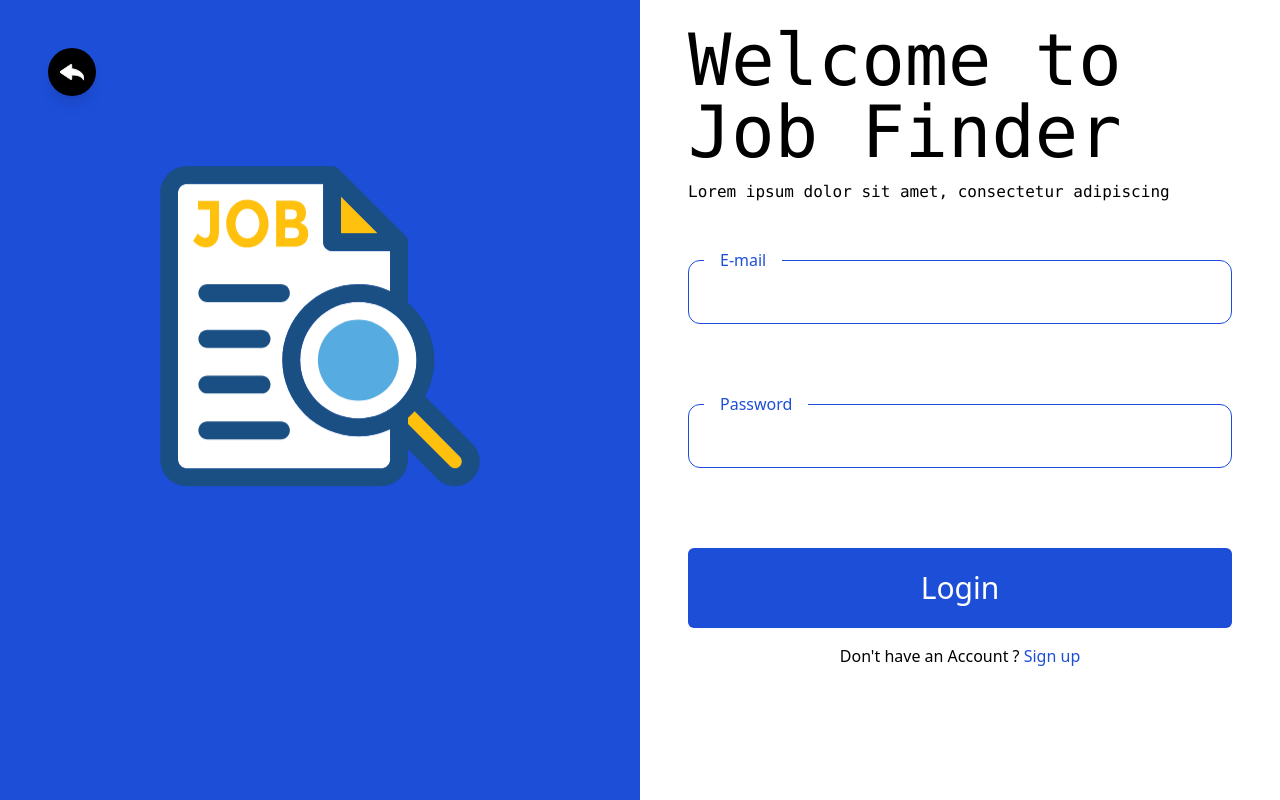
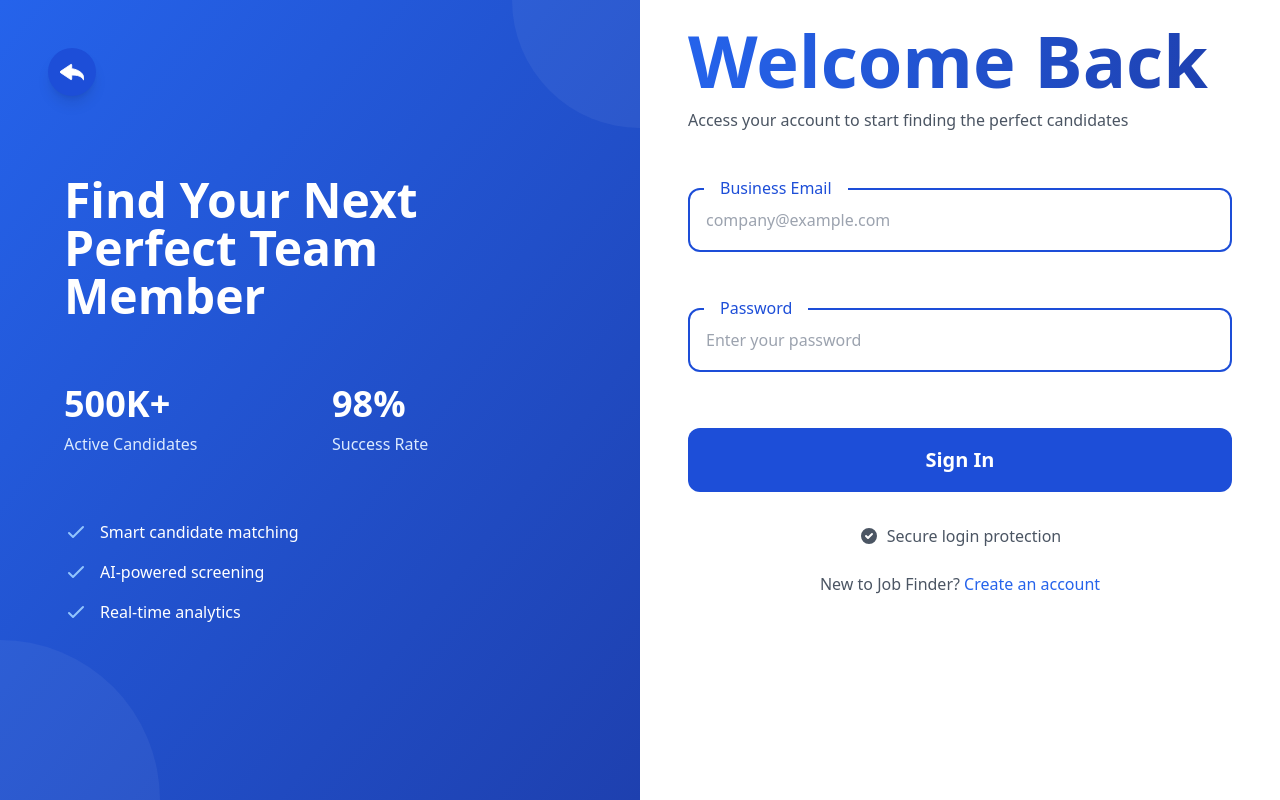
Before and after one commit to Ishikaza-das/JobFinder, a React (Vite) app in the folder frontend/: page /post-job/login in a window 1280 px wide. Built offline with nearby package versions, Linux system fonts and the light colour scheme; no server answers.

Commit message:
Comapny Login & signup ui chnage

```diff
--- a/frontend/package.json
+++ b/frontend/package.json
@@ -13,6 +13,7 @@
     "@react-oauth/google": "^0.12.1",
     "axios": "^1.7.7",
     "dotenv": "^16.4.5",
+    "framer-motion": "^12.1.0",
     "react": "^18.3.1",
     "react-dom": "^18.3.1",
     "react-router-dom": "^6.26.2"
--- a/frontend/src/App.jsx
+++ b/frontend/src/App.jsx
@@ -6,7 +6,7 @@ import Signup from './Auth/Pages/Signup'
 import Dashboard from './Pages/Dashboard'
 import { AuthProvider } from './Auth/store/AuthContext'
 import { ToastProvider } from './components/ToastContext'
-import { ProtectedRoute, PublicRoute } from "./Auth/Components/ProtectedRoute"
+import { ProtectedRoute, PublicRoute, ValidationRoute } from "./Auth/Components/ProtectedRoute"
 import Job from './Pages/Job'
 // import GoogleLogin from './Auth/Components/GoogleLogin'
 import Profile from './User/pages/Profile'
@@ -79,9 +79,9 @@ const router = createBrowserRouter([
   },
   {
     path:"/post-job/validate",
-    element:<ProtectedRoute>
+    element:<ValidationRoute>
       <ValidateEmail/>
-    </ProtectedRoute>
+    </ValidationRoute>
   }
 ])
 
--- a/frontend/src/Auth/Components/PostPanel.jsx
+++ b/frontend/src/Auth/Components/PostPanel.jsx
@@ -1,13 +1,53 @@
-import postsignup from "../../assets/post-signup.svg";
+import { motion } from 'framer-motion';
 
 export default function PostPanel() {
   return (
-    <div className='relative bg-blue-700 w-full lg:w-1/2 py-10 lg:py-0 flex items-center justify-center'>
-      <img
-        src={postsignup}
-        alt="Post Signup Illustration"
-        className="md:w-2/3 h-80 transform hover:scale-105 transition-all duration-700 ease-in-out animate-bounce-slow"
-      />
+    <div className='relative bg-gradient-to-br from-blue-600 to-blue-800 w-full lg:w-1/2 p-10 lg:p-16 flex flex-col justify-center'>
+      {/* Decorative Elements */}
+      <div className="absolute top-0 right-0 w-32 h-32 bg-white/5 rounded-bl-full" />
+      <div className="absolute bottom-0 left-0 w-40 h-40 bg-white/5 rounded-tr-full" />
+
+      {/* Content */}
+      <div className="relative z-10 text-white space-y-8">
+        <h2 className="text-4xl lg:text-5xl font-bold leading-tight">
+          Find Your Next
+          <span className="block">Perfect Team Member</span>
+        </h2>
+
+        {/* Stats */}
+        <div className="grid grid-cols-2 gap-6 py-8">
+          <div className="space-y-2">
+            <h3 className="text-3xl lg:text-4xl font-bold">500K+</h3>
+            <p className="text-blue-100">Active Candidates</p>
+          </div>
+          <div className="space-y-2">
+            <h3 className="text-3xl lg:text-4xl font-bold">98%</h3>
+            <p className="text-blue-100">Success Rate</p>
+          </div>
+        </div>
+
+        {/* Features */}
+        <div className="space-y-4">
+          <div className="flex items-center space-x-3">
+            <svg className="w-6 h-6 text-blue-300" fill="none" stroke="currentColor" viewBox="0 0 24 24">
+              <path strokeLinecap="round" strokeLinejoin="round" strokeWidth={2} d="M5 13l4 4L19 7" />
+            </svg>
+            <span>Smart candidate matching</span>
+          </div>
+          <div className="flex items-center space-x-3">
+            <svg className="w-6 h-6 text-blue-300" fill="none" stroke="currentColor" viewBox="0 0 24 24">
+              <path strokeLinecap="round" strokeLinejoin="round" strokeWidth={2} d="M5 13l4 4L19 7" />
+            </svg>
+            <span>AI-powered screening</span>
+          </div>
+          <div className="flex items-center space-x-3">
+            <svg className="w-6 h-6 text-blue-300" fill="none" stroke="currentColor" viewBox="0 0 24 24">
+              <path strokeLinecap="round" strokeLinejoin="round" strokeWidth={2} d="M5 13l4 4L19 7" />
+            </svg>
+            <span>Real-time analytics</span>
+          </div>
+        </div>
+      </div>
     </div>
   );
 }
--- a/frontend/src/Auth/Components/ProtectedRoute.jsx
+++ b/frontend/src/Auth/Components/ProtectedRoute.jsx
@@ -10,3 +10,7 @@ export const PublicRoute = ({ children }) => {
     const { user } = useAuth();
     return !user ? children : <Navigate to="/dashboard" />;
 };
+
+export const ValidationRoute = ({ children }) => {
+    return children;
+}
--- a/frontend/src/Auth/Components/ValidateEmail.jsx
+++ b/frontend/src/Auth/Components/ValidateEmail.jsx
@@ -1,34 +1,57 @@
-const ValidateEmail = ({ onClose }) => {
+import PostPanel from '../Components/PostPanel';
 
-  const verify = () =>{
-    onClose();
-  }
+const ValidateEmail = () => {
+
 
   return (
-    <div className="fixed inset-0 flex items-center justify-center z-50 min-h-screen min-w-full">
-      <div className="fixed inset-0 bg-black/50 backdrop-blur-sm" onClick={onClose}></div>
-      <div className="bg-white p-8 rounded-lg shadow-xl z-10 relative w-[90%] max-w-md">
-        <h2 className="text-2xl font-bold mb-4 text-center text-blue-700">Verify Your Email</h2>
-        <p className="text-gray-600 text-center mb-6">Please check your email to enter pin</p>
+    <div className="flex flex-col lg:flex-row min-h-screen">
+  {/* Left Side */}
+  <div className="w-full lg:w-1/2 bg-white px-8 py-12 lg:px-16 flex items-center">
+    <div className="w-full max-w-md mx-auto">
+      {/* Header */}
+      <h1 className="text-3xl font-bold text-gray-800">
+        Check your email
+      </h1>
+      <p className="mt-3 text-gray-600">
+        We've sent a verification code to your email
+      </p>
 
-        <div className="flex flex-col items-center space-y-4">
+      {/* Form */}
+      <form className="mt-12 space-y-8">
+        <div className="relative">
+          <label className="text-blue-600 absolute -top-3 left-4 bg-white px-2 text-sm">
+            Verification Code
+          </label>
           <input
             type="text"
-            className="w-full px-4 py-3 border border-gray-300 rounded-lg focus:outline-none focus:ring-2 focus:ring-blue-500 text-center text-lg"
-            placeholder="Enter PIN"
             maxLength="6"
+            className="w-full h-14 px-4 border-2 border-blue-600 rounded-xl text-lg focus:outline-none focus:border-blue-700"
+            placeholder="Enter 6-digit code"
           />
+        </div>
 
-          <button
-            onClick={verify}
-            className="w-full bg-blue-700 text-white py-3 px-6 rounded-lg hover:bg-blue-800 transition-colors duration-300 font-medium"
-          >
-            Verify Email
+        <button
+          type="submit"
+          className="w-full h-14 bg-blue-600 text-white rounded-xl text-lg font-medium hover:bg-blue-700 transition-colors"
+        >
+          Verify Email
+        </button>
+
+        <p className="text-center text-gray-600">
+          Didn't receive the code?
+          <button className="ml-2 text-blue-600 hover:underline">
+            Resend
           </button>
-        </div>
-      </div>
+        </p>
+      </form>
     </div>
+  </div>
+
+  {/* Right Side */}
+  <PostPanel />
+</div>
+
   );
 };
 
-export default ValidateEmail
+export default ValidateEmail;
--- a/frontend/src/Auth/Pages/CompanyLogin.jsx
+++ b/frontend/src/Auth/Pages/CompanyLogin.jsx
@@ -35,29 +35,34 @@ const CompanyLogin = () => {
   return (
     <div className='flex flex-col lg:flex-row min-h-screen relative'>
     <div className='absolute top-6 left-6 sm:top-12 sm:left-12 z-10'>
-          <button className='bg-black text-white h-12 w-12 rounded-full font-serif hover:bg-gray-800 transition-all duration-300 flex items-center justify-center shadow-lg hover:scale-110' onClick={onBack}>
-              <img
-                  className='object-cover h-6 w-6'
-                  src={back}
-                  alt="Back"
-              />
+      <button
+        className='bg-blue-700 text-white h-12 w-12 rounded-full hover:bg-blue-800 transition-all duration-300 flex items-center justify-center shadow-lg hover:scale-110'
+        onClick={onBack}
+      >
+        <img className='object-cover h-6 w-6' src={back} alt="Back" />
       </button>
     </div>
-        {/* Left side */}
-        <PostPanel/>
-        {/* Right side */}
+
+    <PostPanel />
+
     <div className='w-full lg:w-1/2 bg-white px-4 py-6 lg:px-12'>
-          <h1 className='text-black font-mono text-4xl md:text-5xl lg:text-7xl'>Welcome to Job Finder</h1>
-          <p className='text-black font-mono text-sm lg:text-base font-light mt-3'>Lorem ipsum dolor sit amet, consectetur adipiscing</p>
+      <h1 className='text-4xl md:text-5xl lg:text-7xl font-bold bg-gradient-to-r from-blue-600 to-blue-800 bg-clip-text text-transparent'>
+        Welcome Back
+      </h1>
+      <p className='text-gray-600 text-sm lg:text-base mt-3'>
+        Access your account to start finding the perfect candidates
+      </p>
 
-          <form className='mt-8 lg:mt-14 flex flex-col space-y-8 lg:space-y-20' onSubmit={loginCompany}>
+      <form className='mt-8 lg:mt-14 flex flex-col space-y-8 lg:space-y-14' onSubmit={loginCompany}>
         <div className='relative'>
-              <label className='text-blue-700 absolute -top-3 left-4 bg-white px-4'>E-mail</label>
+          <label className='text-blue-700 absolute -top-3 left-4 bg-white px-4'>Business Email</label>
           <input
             type="email"
-                  className='border-[0.1rem] w-full h-12 lg:h-[4rem] border-blue-700 rounded-xl px-4 focus:outline-none'
+            placeholder='company@example.com'
+            className='border-2 w-full h-12 lg:h-[4rem] border-blue-700 rounded-xl px-4 focus:outline-none focus:border-blue-800'
             value={email}
-                  onChange = {(e) => setEmail(e.target.value)}
+            onChange={(e) => setEmail(e.target.value)}
+            required
           />
         </div>
 
@@ -65,16 +70,34 @@ const CompanyLogin = () => {
           <label className='text-blue-700 absolute -top-3 left-4 bg-white px-4'>Password</label>
           <input
             type="password"
-                  className='border-[0.1rem] w-full h-12 lg:h-[4rem] border-blue-700 rounded-xl px-4 focus:outline-none'
+            placeholder='Enter your password'
+            className='border-2 w-full h-12 lg:h-[4rem] border-blue-700 rounded-xl px-4 focus:outline-none focus:border-blue-800'
             value={password}
             onChange={(e) => setPassword(e.target.value)}
+            required
           />
         </div>
-              <button className='bg-blue-700 h-12 lg:h-[5rem] w-full text-white text-xl lg:text-3xl rounded-md hover:bg-blue-800 transition-colors' type='submit'>
-              Login
+
+        <button
+          className='bg-blue-700 h-12 lg:h-[4rem] w-full text-white text-xl font-semibold rounded-xl hover:bg-blue-800 transition-colors transform hover:scale-[1.01] active:scale-[0.99]'
+          type='submit'
+        >
+          Sign In
         </button>
       </form>
-         <h1 className='my-4 text-center '>Don&apos;t have an Account ? <Link to="/post-job/signup" className="text-blue-700 hover:underline">Sign up</Link></h1>
+
+      <div className='mt-8 space-y-4'>
+        <div className='flex items-center justify-center space-x-2 text-gray-600'>
+          <svg className="w-5 h-5" fill="currentColor" viewBox="0 0 20 20">
+            <path fillRule="evenodd" d="M10 18a8 8 0 100-16 8 8 0 000 16zm3.707-9.293a1 1 0 00-1.414-1.414L9 10.586 7.707 9.293a1 1 0 00-1.414 1.414l2 2a1 1 0 001.414 0l4-4z"/>
+          </svg>
+          <span>Secure login protection</span>
+        </div>
+      </div>
+
+      <h2 className='my-6 text-center text-gray-600'>
+        New to Job Finder? <Link to="/post-job/signup" className="text-blue-600 font-medium hover:text-blue-700 transition-colors">Create an account</Link>
+      </h2>
     </div>
   </div>
   )
--- a/frontend/src/Auth/Pages/CompanySignup.jsx
+++ b/frontend/src/Auth/Pages/CompanySignup.jsx
@@ -3,7 +3,6 @@ import PostPanel from '../Components/PostPanel';
 import { useState } from 'react';
 import { useToast } from '../../components/ToastContext';
 import axios from 'axios';
-import ValidateEmail from '../Components/ValidateEmail';
 
 const CompanySignup = () => {
   const [companyname, setCompanyName] = useState();
@@ -13,12 +12,7 @@ const CompanySignup = () => {
   const [confirmPassword, setConfirmPassword] = useState();
   const {showToast} = useToast();
   const navigate = useNavigate();
-  const [showValidation, setShowValidation] = useState(false);
 
-  const handleClose = () => {
-    setShowValidation(false);
-    navigate('/post-job/details',{ replace: true });
-  };
 
   const createCompanyAccount = async (e) =>{
     e.preventDefault();
@@ -33,55 +27,62 @@ const CompanySignup = () => {
     const companyData = {companyname, name, email, password};
     try {
       await axios.post(`${import.meta.env.VITE_API_URL}/post-job/signup`,companyData,{withCredentials:true});
-      setShowValidation(true);
+      navigate('/post-job/validate');
     } catch (error) {
       console.error('Error creating account:', error.response ? error.response.data : error.message);
       showToast(error.response?.data?.message || 'Signup failed', 'error');
     }
+  }
 
-  }
   const strongPassword = (password) => {
     const StrongPasswordregex = /^(?=.*[a-z])(?=.*[A-Z])(?=.*\d)(?=.*[@$!%*?&])[A-Za-z\d@$!%*?&]{8,}$/;
     return StrongPasswordregex.test(password);
   }
+
   return (
     <div className='flex flex-col lg:flex-row min-h-screen'>
-      {/* Left Side */}
     <div className='w-full lg:w-1/2 bg-white px-4 py-6 lg:px-12'>
-        <h1 className='text-black font-mono text-4xl md:text-5xl lg:text-7xl'>Welcome to Job Finder</h1>
-        <p className='text-black font-mono text-sm lg:text-base font-light mt-3'>Lorem ipsum dolor sit amet, consectetur adipiscing</p>
+      <h1 className='text-4xl md:text-5xl lg:text-7xl font-bold bg-gradient-to-r from-blue-600 to-blue-800 bg-clip-text text-transparent'>
+        Start Hiring Top Talent
+      </h1>
+      <p className='text-gray-600 text-sm lg:text-base mt-3'>
+        Join thousands of companies finding their perfect team members through Job Finder
+      </p>
 
       <form className='mt-8 lg:mt-14 flex flex-col space-y-8 lg:space-y-14' onSubmit={createCompanyAccount}>
         <div className='relative'>
           <label className='text-blue-700 absolute -top-3 left-4 bg-white px-4'>Company Name</label>
           <input
             type="text"
-              placeholder='example'
-              className='border-[0.1rem] w-full h-12 lg:h-[4rem] border-blue-700 rounded-xl px-4 focus:outline-none'
+            placeholder='Your company name'
+            className='border-2 w-full h-12 lg:h-[4rem] border-blue-700 rounded-xl px-4 focus:outline-none focus:border-blue-800'
             value={companyname}
-              onChange={(e)=>setCompanyName(e.target.value)}
+            onChange={(e) => setCompanyName(e.target.value)}
+            required
           />
         </div>
 
         <div className='relative'>
-            <label className='text-blue-700 absolute -top-3 left-4 bg-white px-4'>Name</label>
+          <label className='text-blue-700 absolute -top-3 left-4 bg-white px-4'>Contact Person</label>
           <input
             type="text"
-              placeholder='example'
-              className='border-[0.1rem] w-full h-12 lg:h-[4rem] border-blue-700 rounded-xl px-4 focus:outline-none'
+            placeholder='Full name'
+            className='border-2 w-full h-12 lg:h-[4rem] border-blue-700 rounded-xl px-4 focus:outline-none focus:border-blue-800'
             value={name}
-              onChange={(e)=>setName(e.target.value)}
+            onChange={(e) => setName(e.target.value)}
+            required
           />
         </div>
 
         <div className='relative'>
-            <label className='text-blue-700 absolute -top-3 left-4 bg-white px-4'>E-mail</label>
+          <label className='text-blue-700 absolute -top-3 left-4 bg-white px-4'>Business Email</label>
           <input
             type="email"
-              placeholder='example@gmail.com'
-              className='border-[0.1rem] w-full h-12 lg:h-[4rem] border-blue-700 rounded-xl px-4 focus:outline-none'
+            placeholder='company@example.com'
+            className='border-2 w-full h-12 lg:h-[4rem] border-blue-700 rounded-xl px-4 focus:outline-none focus:border-blue-800'
             value={email}
-              onChange={(e)=>setEmail(e.target.value)}
+            onChange={(e) => setEmail(e.target.value)}
+            required
           />
         </div>
 
@@ -89,10 +90,11 @@ const CompanySignup = () => {
           <label className='text-blue-700 absolute -top-3 left-4 bg-white px-4'>Password</label>
           <input
             type="password"
-              placeholder='example@123'
-              className='border-[0.1rem] w-full h-12 lg:h-[4rem] border-blue-700 rounded-xl px-4 focus:outline-none'
+            placeholder='Min. 8 characters'
+            className='border-2 w-full h-12 lg:h-[4rem] border-blue-700 rounded-xl px-4 focus:outline-none focus:border-blue-800'
             value={password}
-              onChange={(e)=>setPassword(e.target.value)}
+            onChange={(e) => setPassword(e.target.value)}
+            required
           />
         </div>
 
@@ -100,25 +102,29 @@ const CompanySignup = () => {
           <label className='text-blue-700 absolute -top-3 left-4 bg-white px-4'>Confirm Password</label>
           <input
             type="password"
-              placeholder='example@123'
-              className='border-[0.1rem] w-full h-12 lg:h-[4rem] border-blue-700 rounded-xl px-4 focus:outline-none'
+            placeholder='Re-enter password'
+            className='border-2 w-full h-12 lg:h-[4rem] border-blue-700 rounded-xl px-4 focus:outline-none focus:border-blue-800'
             value={confirmPassword}
-              onChange={(e)=>setConfirmPassword(e.target.value)}
+            onChange={(e) => setConfirmPassword(e.target.value)}
+            required
           />
         </div>
 
-          <button className='bg-blue-700 h-12 lg:h-[5rem] w-full text-white text-xl lg:text-3xl rounded-md hover:bg-blue-800 transition-colors' type='submit'>
-            Create a Account
+        <button
+          className='bg-blue-700 h-12 lg:h-[4rem] w-full text-white text-xl font-semibold rounded-xl hover:bg-blue-800 transition-colors transform hover:scale-[1.01] active:scale-[0.99]'
+          type='submit'
+        >
+          Create Account
         </button>
+      </form>
+      <h2 className='my-6 text-center text-gray-600'>
+        Already have an account? <Link to="/post-job/login" className="text-blue-600 font-medium hover:text-blue-700 transition-colors">Sign in</Link>
+      </h2>
+    </div>
 
-          {showValidation && <ValidateEmail onClose={handleClose} />}
-        </form>
-         <h1 className='my-6 text-center '>Aleardy have an Account ? <Link to="/post-job/login" className="text-blue-700 hover:underline">Login</Link></h1>
-      </div>
-      {/* Right Side */}
-      <PostPanel/>
+    <PostPanel />
   </div>
   )
 }
 
-export default CompanySignup
+export default CompanySignup ;
```
Also changed, not shown: 1 other file (tests, documents, lock files or other folders). Lines whose indentation alone changed are shown as unchanged.
